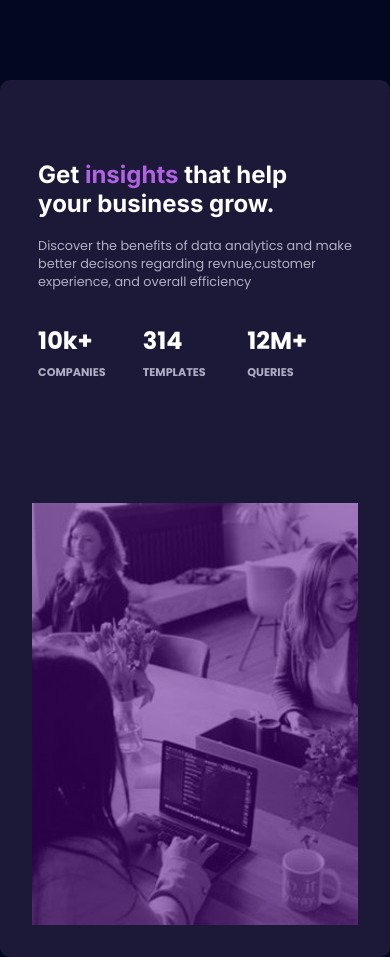
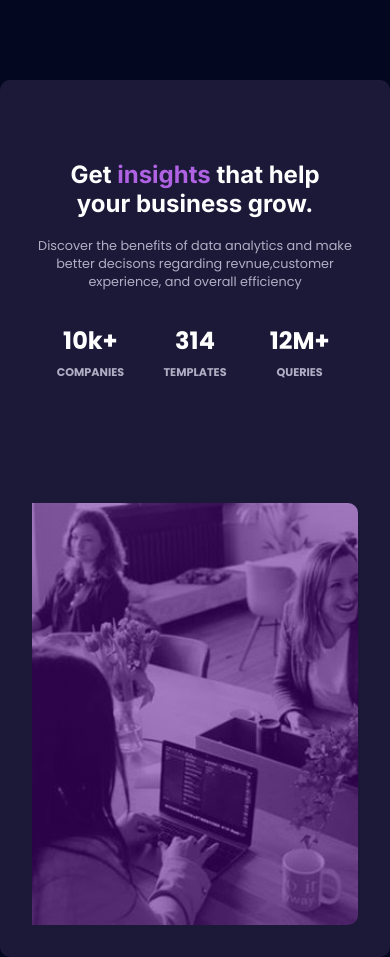
Before and after one commit to NambiLucia/Stats-preview-card-component, a plain HTML site: page index.html in a window 390 px wide. Drawn offline with Linux system fonts and the light colour scheme.

```diff
--- a/index.html
+++ b/index.html
@@ -17,13 +17,13 @@
     <div class="grid-container">
 
         <div class="left-grid">
-            <div class="text-1">Get <span style="color: #AF62E2;">insights</span> that help<br>your business grow.</div>
-            <div class="text-2">Discover the benefits of data analytics and make <br>better decisons regarding revnue,customer <br>experience, and overall efficiency
+            <div class="text-1"><p>Get <span style="color: #AF62E2;">insights</span> that help<br>your business grow.</div>
+            <div class="text-2"><p>Discover the benefits of data analytics and make <br>better decisons regarding revnue,customer <br>experience, and overall efficiency</p>
             </div>
             <div class="left-grid-stats">
 
                 <div>
-                    <span style="font-size: 1.5rem; color: #ffffff; font-weight: bold;">10k+</span> <br>
+                    <p><span style="font-size: 1.5rem; color: #ffffff; font-weight: bold;">10k+</span> <br>
                     <span style="font-size: 0.7em; color: #B0AEC4; font-weight: bold;">COMPANIES</span>
                 </div>
                 <div>
@@ -33,6 +33,7 @@
                 <div>
                     <span style="font-size: 1.5rem; color: #ffffff; font-weight: bold;">12M+</span><br>
                     <span style="font-size: 0.7em; color: #B0AEC4;; font-weight: bold;">QUERIES</span>
+                </p>
                 </div>
 
             </div>
--- a/style.css
+++ b/style.css
@@ -38,7 +38,7 @@
     grid-template-rows: repeat(3, 1fr);
     margin-top: 2em;
     font-family: "Poppins", sans-serif;
-    text-align: left;
+
 
 }
 .right-grid{
@@ -47,6 +47,8 @@
     background-position: center;
     background-size: cover;
     overflow: hidden;
+    border-top-right-radius: 10px;
+    border-bottom-right-radius: 10px;
 
 
 }
@@ -56,14 +58,13 @@
     font-size: 2rem;
     color: #ffffff;
     margin-top: 2em;
-    text-align: left;
+
 }
 .text-2{
     font-family: "Poppins", sans-serif;
     color:var(--darkgrey);
     font-size: 1rem;
     margin-top: 1.5em;
-    text-align: left;
 
 
 }
```
Also changed, not shown: 2 other files.
